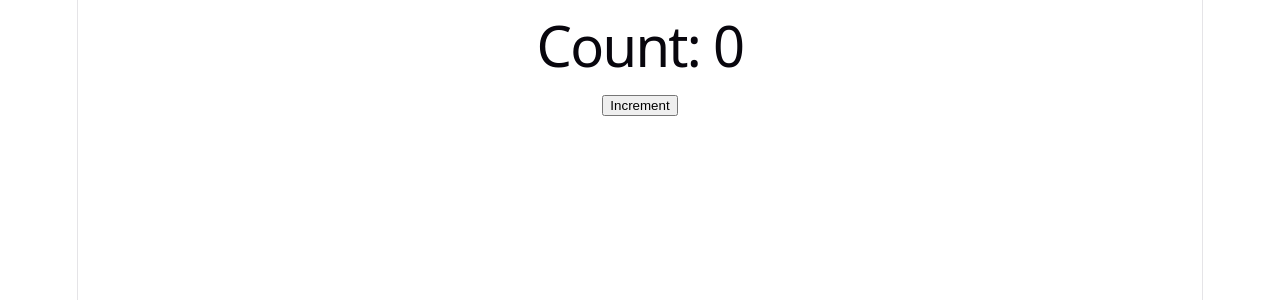
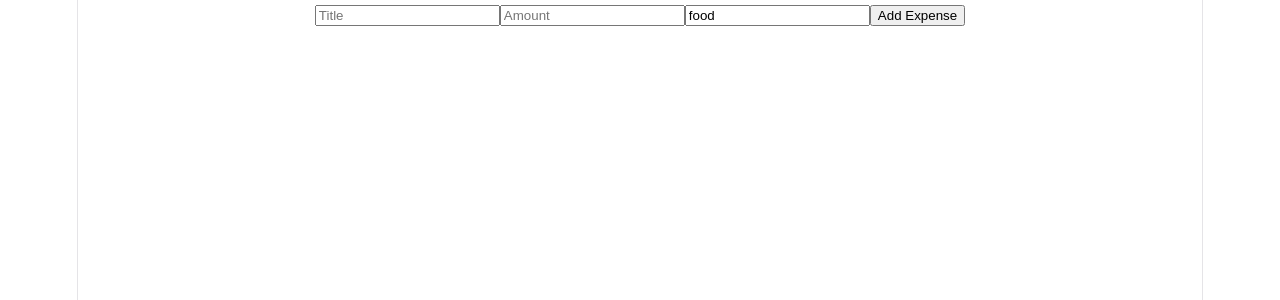
Before and after one commit to Rairohan/User-Dashboard, a React (Vite) app: page / in a window 1280 px wide. Shown: the top 300 px of the page. Built offline with nearby package versions, Linux system fonts and the light colour scheme.

Commit message:
fixed import issues : resolved

```diff
--- a/src/App.jsx
+++ b/src/App.jsx
@@ -1,10 +1,10 @@
-import { useState } from 'react'
+import { ExpenseProvider } from './Context/ExpenseContent'
+import AddExpense from './component/AddExpense'
+
 export default function App() {
-  const [count, setCount] = useState(0)
   return (
-    <div>
-      <h1>Count: {count}</h1>
-      <button onClick={() => setCount(count + 1)}>Increment</button>
-    </div>
+    <ExpenseProvider>
+      <AddExpense/>
+    </ExpenseProvider>
   )
 }
--- a/src/Context/AddExpense.jsx
+++ b/src/component/AddExpense.jsx
@@ -1,5 +1,5 @@
 import { useState, useContext } from "react";
-import { ExpenseContext } from "./ExpenseContext"
+import { ExpenseContext } from "./../Context/ExpenseContent";
 
 export default function AddExpense(){
   const { dispatch } = useContext(ExpenseContext)
```
